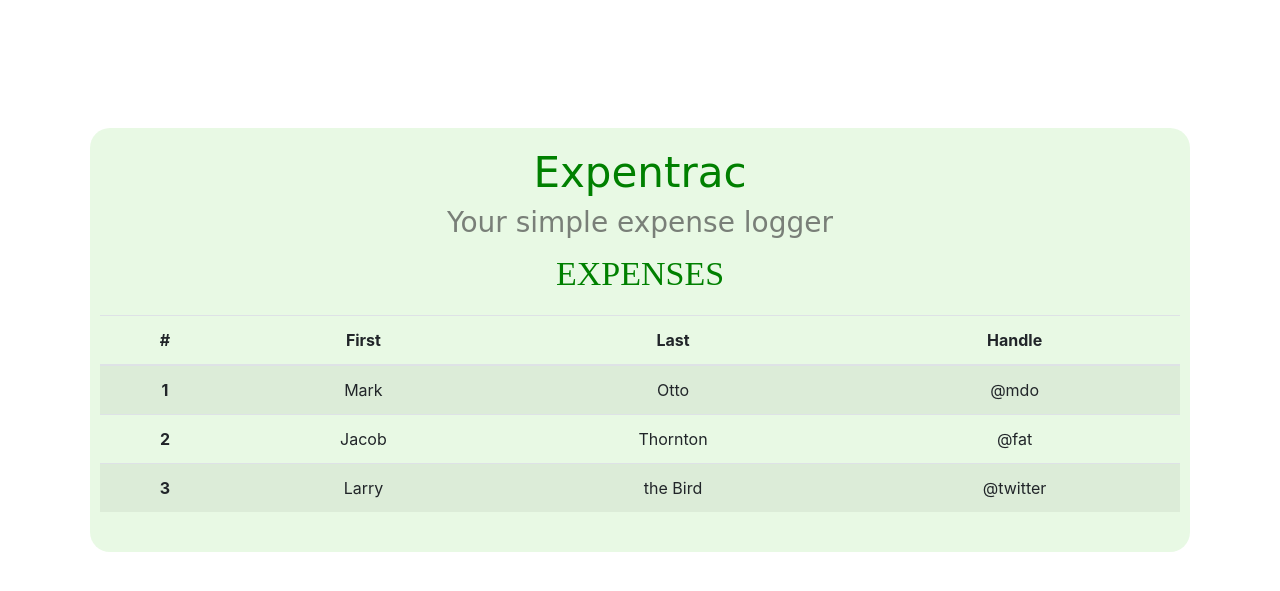
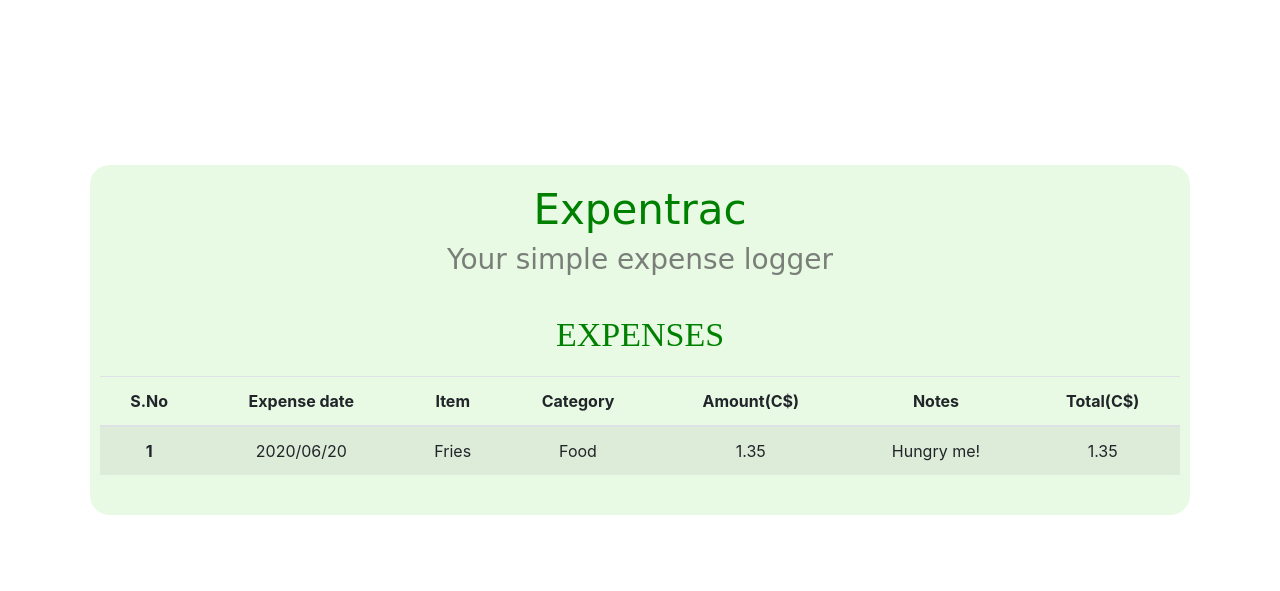
Before and after one commit to sania-dsouza/django-expentrac, a Django app: page /tracker in a window 1280 px wide. Shown: the top 591 px of the page. Run offline with Django 3.2, Linux system fonts and the light colour scheme; some libraries are stand-ins or nearby versions.

Commit message:
Added dummy table data

```diff
--- a/expentrac/tracker/static/base_style.css
+++ b/expentrac/tracker/static/base_style.css
@@ -62,7 +62,7 @@ input{
     color: green;
 }
 
-button {
+#bs_ov button {
     border : none;
     border-radius: 10px;
     text-align: center;
--- a/expentrac/tracker/templates/tracker/base.html
+++ b/expentrac/tracker/templates/tracker/base.html
@@ -1,24 +1,26 @@
 <!-- Base template for this app and the project -->
 <!DOCTYPE html>
-<html lang="en">
+<html lang="en" xmlns="http://www.w3.org/1999/html">
 <head>
     <meta charset="UTF-8">
     <title>Expentrac</title>
+    {% load bootstrap4 %}
+
+    {# Load CSS and JavaScript #}  {# calling bootstrap before custom styles allows over-riding BS styles #}
+    {% bootstrap_css %}
+    {% bootstrap_javascript jquery='full' %}
     <link rel = "stylesheet" type="text/css" href="../static/base_style.css">
     <link rel= "icon" href='../static/favicon.ico' type='image/x-icon'/>
+
 </head>
 <body>
-    {% load bootstrap4 %}
-
-    {# Load CSS and JavaScript #}
-    {% bootstrap_css %}
-    {% bootstrap_javascript jquery='full' %}
 
     <div class="main_div">
         <div class="main_sec">
             <div class="logo_div">
                 <h1> Expentrac </h1>
                 <h4> Your simple expense logger </h4>
+                </br>
             </div>
 
             <div class="work_space">
--- a/expentrac/tracker/templates/tracker/login.html
+++ b/expentrac/tracker/templates/tracker/login.html
@@ -15,12 +15,14 @@
             <label for="username" > Username </label>
             <input type="text" name="username" id="username" placeholder="Sara">
             </div>
+            </br>
             <div>
             <label for="password"> Password </label>
             <input type="password" name="password" id="password" placeholder="********">
             </div>
             </br>
-            <button type="submit">Let's go!</button>
+            </br>
+            <button id="bs_ov" type="submit">Let's go!</button>
             <button type="button">Sign Up</button>
 
         </form>
--- a/expentrac/tracker/templates/tracker/trackerTable.html
+++ b/expentrac/tracker/templates/tracker/trackerTable.html
@@ -14,30 +14,30 @@
     <table class="table table-striped">
         <thead>
         <tr>
-          <th scope="col">#</th>
-          <th scope="col">First</th>
-          <th scope="col">Last</th>
-          <th scope="col">Handle</th>
+            <th scope="col">S.No</th>
+            <th scope="col">Expense date</th>
+            <th scope="col">Item</th>
+            <th scope="col">Category</th>
+            <th scope="col">Amount(C$)</th>
+            <th scope="col">Notes</th>
+            <th scope="col">Total(C$)</th>
         </tr>
       </thead>
       <tbody>
         <tr>
           <th scope="row">1</th>
-          <td>Mark</td>
-          <td>Otto</td>
-          <td>@mdo</td>
+              <td>2020/06/20</td>
+              <td>Fries</td>
+              <td>Food</td>
+              <td>1.35</td>
+              <td>Hungry me!</td>
+              <td>1.35</td>
         </tr>
         <tr>
-          <th scope="row">2</th>
-          <td>Jacob</td>
-          <td>Thornton</td>
-          <td>@fat</td>
+
         </tr>
         <tr>
-          <th scope="row">3</th>
-          <td>Larry</td>
-          <td>the Bird</td>
-          <td>@twitter</td>
+
         </tr>
       </tbody>
     </table>
--- a/expentrac/tracker/urls.py
+++ b/expentrac/tracker/urls.py
@@ -1,6 +1,7 @@
 from django.urls import path
 
 from . import views
+from .models import User
 
 urlpatterns = [
     # path('', views.base_page, name='base'),
```
